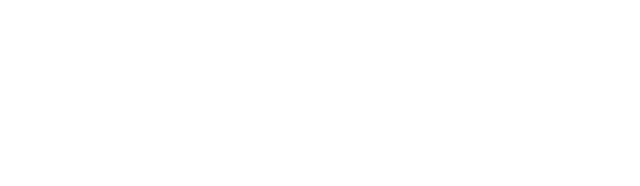
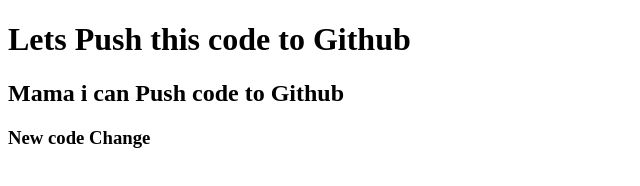
Before and after one commit to obaidullahtalukdar/my-second-repo, a plain HTML site: page index.html in a window 1280 px wide. Shown: the whole page, without its empty margins (0-640 px from the left). Drawn offline with Linux system fonts and the light colour scheme.

Commit message:
added header

```diff
--- a/index.html
+++ b/index.html
@@ -6,6 +6,8 @@
     <title>My Second Git Repo</title>
 </head>
 <body>
-
+    <h1>Lets Push this code to Github</h1>
+    <h2>Mama i can Push code to Github</h2>
+    <h3>New code Change</h3>
 </body>
 </html>
```
